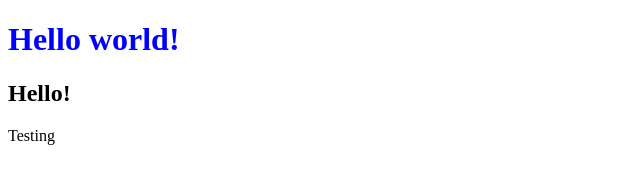
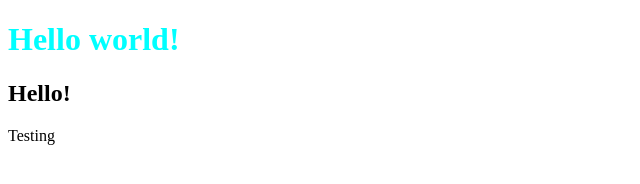
Before and after one commit to YuuichiKuroiwa/test1, a plain HTML site: page hello.html in a window 1280 px wide. Shown: the whole page, without its empty margins (0-640 px from the left). Drawn offline with Linux system fonts and the light colour scheme.

Commit message:
move style properties

```diff
--- a/hello.html
+++ b/hello.html
@@ -4,9 +4,14 @@
     <meta charset="UTF-8">
     <meta name="viewport" content="width=device-width, initial-scale=1.0">
     <title>Title</title>
+    <style>
+        h1{
+            color:aqua;
+        }
+    </style>
 </head>
 <body>
-    <h1 style="color:blue">Hello world!</h1>
+    <h1>Hello world!</h1>
     <h2>Hello!</h2>
     Testing
 </body>
```
